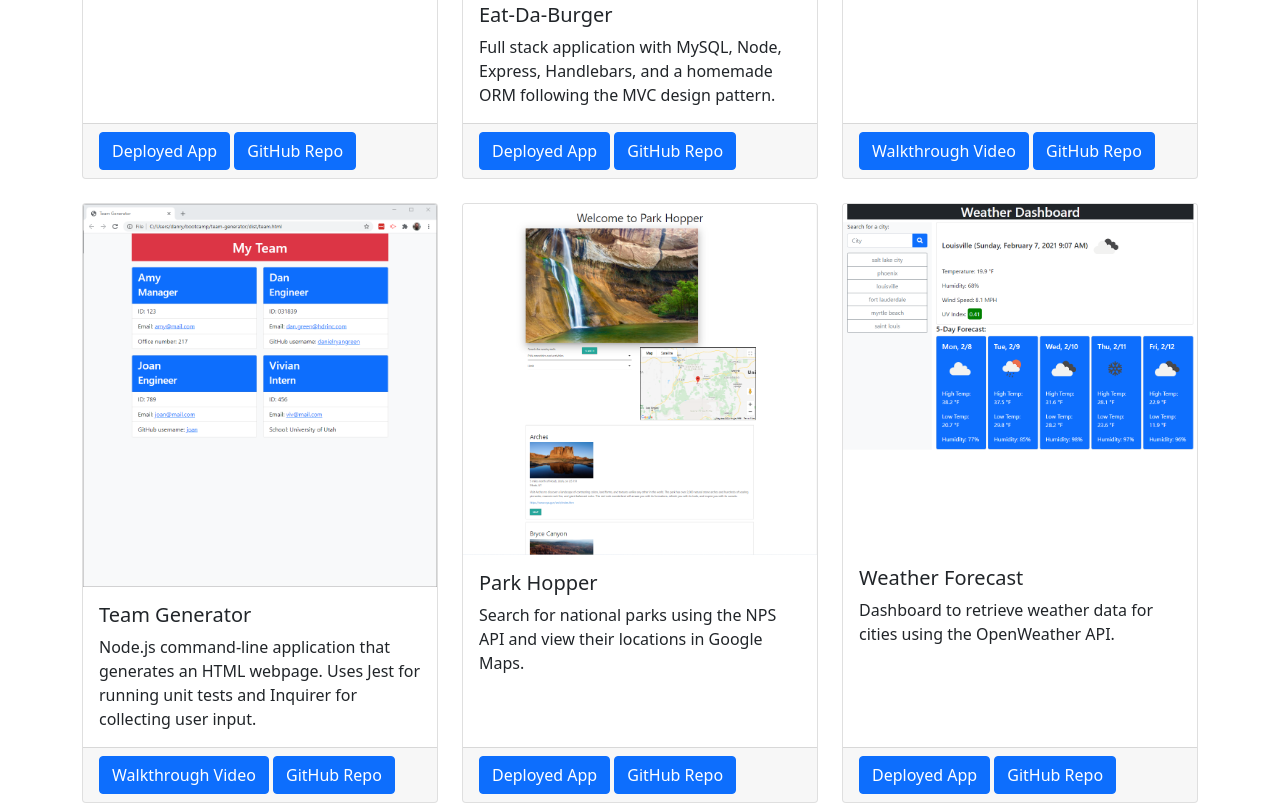
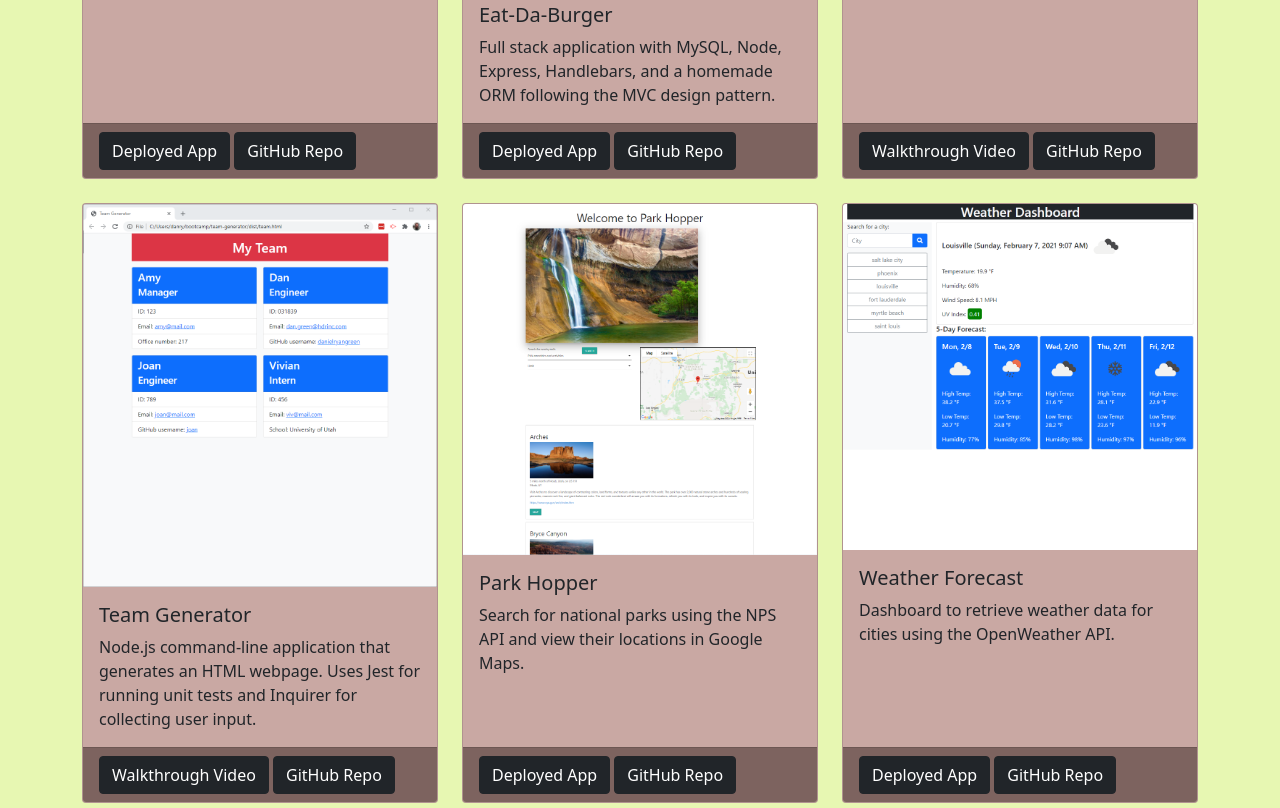
Before and after one commit to danielryangreen/portfolio, a plain HTML site: page portfolio.html in a window 1280 px wide. Shown: the part 572-1380 px from the top of the page. Drawn offline with nearby package versions, Linux system fonts and the light colour scheme.

Commit message:
Add background colors

```diff
--- a/portfolio.html
+++ b/portfolio.html
@@ -15,8 +15,8 @@
   </head>
   <body>
     <header>
-      <!-- Responsive light-themed navbar that automatically collapses at the medium breakpoint. -->
-      <nav class="navbar navbar-expand-md navbar-light bg-light">
+      <!-- Responsive navbar that automatically collapses at the medium breakpoint. -->
+      <nav class="navbar navbar-expand-md navbar-dark" style="background-color: #797D6B">
         <div class="container-fluid">
           <a class="navbar-brand" href="index.html">Dan Green</a>
           <button class="navbar-toggler" type="button" data-bs-toggle="collapse" data-bs-target="#navbarSupportedContent" aria-controls="navbarSupportedContent" aria-expanded="false" aria-label="Toggle navigation">
@@ -53,8 +53,8 @@
               <p class="card-text">Template for a retail store which uses fictional products to demonstrate the functionality. Backed by a MySQL database with a Sequelize ORM. Uses Passport for user authentication.</p>
             </div>
             <div class="card-footer">
-              <a target="_blank" href="https://middleearthsupplier.herokuapp.com/" class="btn btn-primary">Deployed App</a>
-              <a target="_blank" href="https://github.com/JordonBobo/MiddleEarthSupplier" class="btn btn-primary">GitHub Repo</a>
+              <a target="_blank" href="https://middleearthsupplier.herokuapp.com/" class="btn btn-dark">Deployed App</a>
+              <a target="_blank" href="https://github.com/JordonBobo/MiddleEarthSupplier" class="btn btn-dark">GitHub Repo</a>
             </div>
           </article>
         </div>
@@ -66,8 +66,8 @@
               <p class="card-text">Full stack application with MySQL, Node, Express, Handlebars, and a homemade ORM following the MVC design pattern.</p>
             </div>
             <div class="card-footer">
-              <a target="_blank" href="https://dry-bastion-75967.herokuapp.com/" class="btn btn-primary">Deployed App</a>
-              <a target="_blank" href="https://github.com/danielryangreen/burger" class="btn btn-primary">GitHub Repo</a>
+              <a target="_blank" href="https://dry-bastion-75967.herokuapp.com/" class="btn btn-dark">Deployed App</a>
+              <a target="_blank" href="https://github.com/danielryangreen/burger" class="btn btn-dark">GitHub Repo</a>
             </div>
           </article>
         </div>
@@ -79,8 +79,8 @@
               <p class="card-text">Command-line CMS for tracking employees, roles, and departments using Node.js, Inquirer, and MySQL.</p>
             </div>
             <div class="card-footer">
-              <a target="_blank" href="https://drive.google.com/file/d/1PYQ8HtZw2BUY6kcZMSZooEvROszix6J-/view" class="btn btn-primary">Walkthrough Video</a>
-              <a target="_blank" href="https://github.com/danielryangreen/employee-tracker" class="btn btn-primary">GitHub Repo</a>
+              <a target="_blank" href="https://drive.google.com/file/d/1PYQ8HtZw2BUY6kcZMSZooEvROszix6J-/view" class="btn btn-dark">Walkthrough Video</a>
+              <a target="_blank" href="https://github.com/danielryangreen/employee-tracker" class="btn btn-dark">GitHub Repo</a>
             </div>
           </article>
         </div>
@@ -92,8 +92,8 @@
               <p class="card-text">Node.js command-line application that generates an HTML webpage. Uses Jest for running unit tests and Inquirer for collecting user input.</p>
             </div>
             <div class="card-footer">
-              <a target="_blank" href="https://drive.google.com/file/d/1JYnEdhZ_4Uij9Ta3MODossJgsqY3LbSB/view" class="btn btn-primary">Walkthrough Video</a>
-              <a target="_blank" href="https://github.com/danielryangreen/team-generator" class="btn btn-primary">GitHub Repo</a>
+              <a target="_blank" href="https://drive.google.com/file/d/1JYnEdhZ_4Uij9Ta3MODossJgsqY3LbSB/view" class="btn btn-dark">Walkthrough Video</a>
+              <a target="_blank" href="https://github.com/danielryangreen/team-generator" class="btn btn-dark">GitHub Repo</a>
             </div>
           </article>
         </div>
@@ -105,8 +105,8 @@
               <p class="card-text">Search for national parks using the NPS API and view their locations in Google Maps.</p>
             </div>
             <div class="card-footer">
-              <a target="_blank" href="https://davidsackett14.github.io/TrailHelperSite/" class="btn btn-primary">Deployed App</a>
-              <a target="_blank" href="https://github.com/davidsackett14/TrailHelperSite" class="btn btn-primary">GitHub Repo</a>
+              <a target="_blank" href="https://davidsackett14.github.io/TrailHelperSite/" class="btn btn-dark">Deployed App</a>
+              <a target="_blank" href="https://github.com/davidsackett14/TrailHelperSite" class="btn btn-dark">GitHub Repo</a>
             </div>
           </article>
         </div>
@@ -118,8 +118,8 @@
               <p class="card-text">Dashboard to retrieve weather data for cities using the OpenWeather API.</p>
             </div>
             <div class="card-footer">
-              <a target="_blank" href="https://danielryangreen.github.io/weather-forecast/" class="btn btn-primary">Deployed App</a>
-              <a target="_blank" href="https://github.com/danielryangreen/weather-forecast" class="btn btn-primary">GitHub Repo</a>
+              <a target="_blank" href="https://danielryangreen.github.io/weather-forecast/" class="btn btn-dark">Deployed App</a>
+              <a target="_blank" href="https://github.com/danielryangreen/weather-forecast" class="btn btn-dark">GitHub Repo</a>
             </div>
           </article>
         </div>
@@ -131,8 +131,8 @@
               <p class="card-text">Timed JavaScript quiz with multiple-choice questions.</p>
             </div>
             <div class="card-footer">
-              <a target="_blank" href="https://danielryangreen.github.io/code-quiz/" class="btn btn-primary">Deployed App</a>
-              <a target="_blank" href="https://github.com/danielryangreen/code-quiz" class="btn btn-primary">GitHub Repo</a>
+              <a target="_blank" href="https://danielryangreen.github.io/code-quiz/" class="btn btn-dark">Deployed App</a>
+              <a target="_blank" href="https://github.com/danielryangreen/code-quiz" class="btn btn-dark">GitHub Repo</a>
             </div>
           </article>
         </div>
--- a/style.css
+++ b/style.css
@@ -0,0 +1,11 @@
+body {
+  background-color: #E7F7B2;
+}
+
+.card {
+  background-color: #C9A8A3;
+}
+
+.card-footer {
+  background-color: #7D635F;
+}
```
Also changed, not shown: contact.html (+7 -7 lines), index.html (+2 -2 lines).
